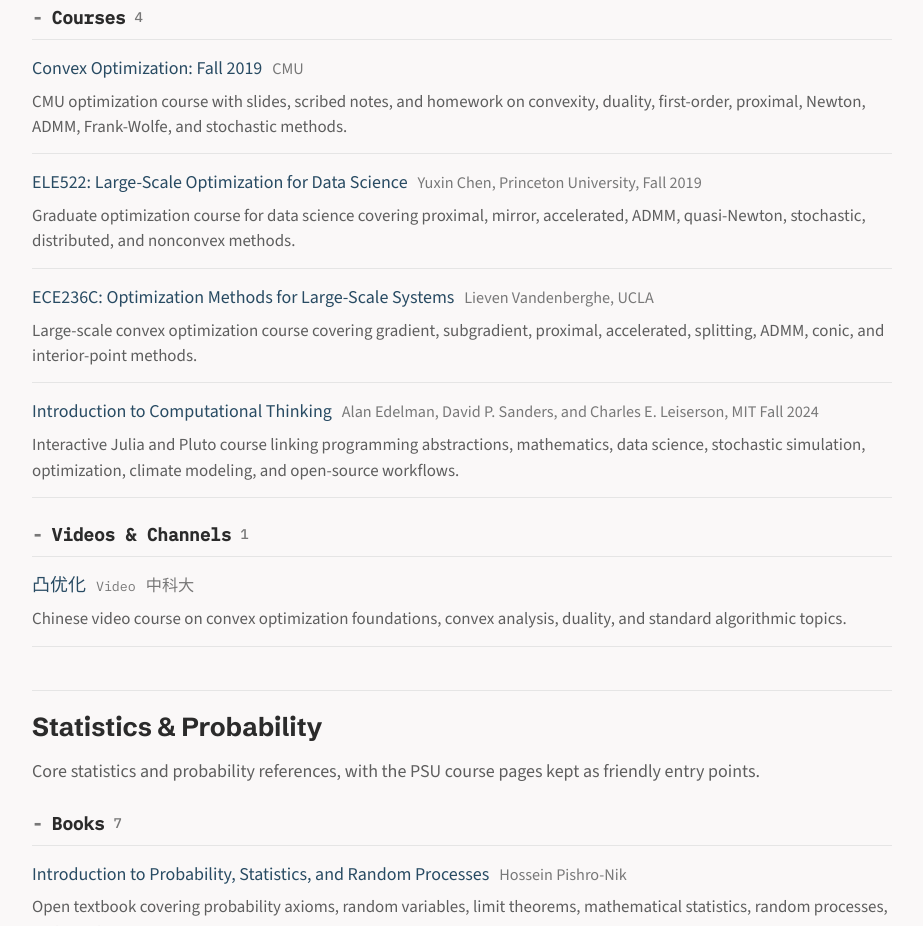
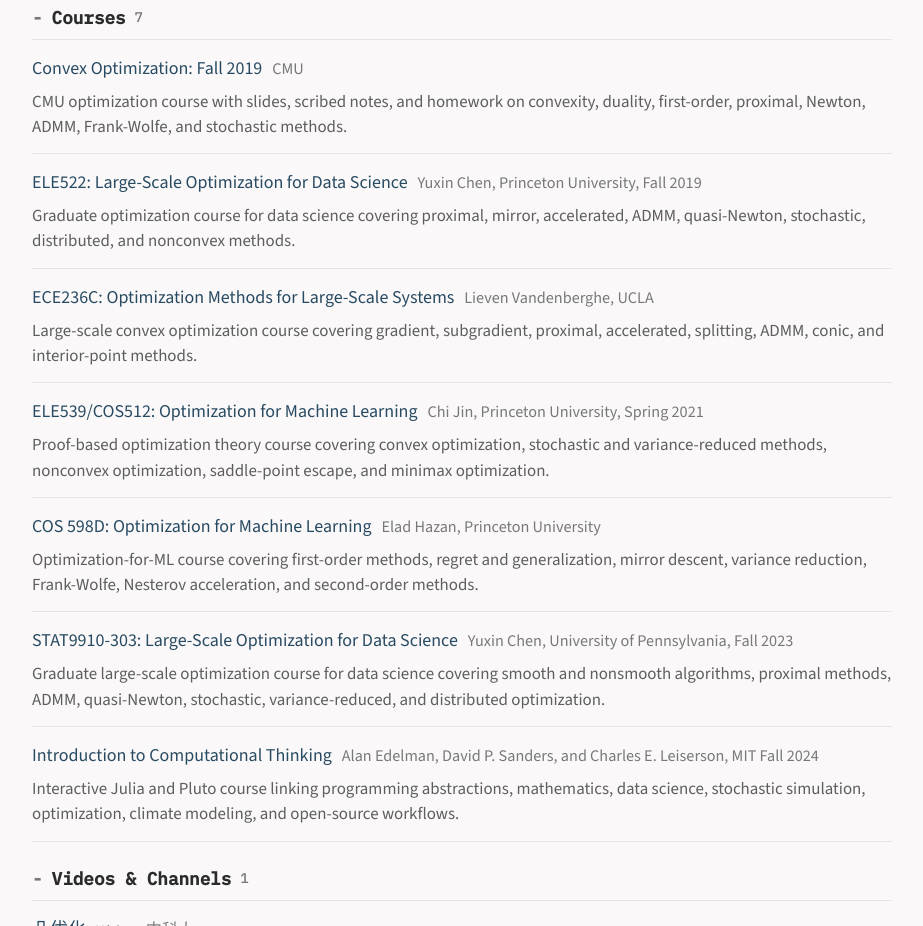
Before and after one commit to By-Xin/By-Xin.github.io, an Astro site: page /writing/statdiy in a window 1280 px wide. Shown: the part 1091-2017 px from the top of the page, without its empty margins (118-1041 px from the left). Built offline with nearby package versions, Linux system fonts and the light colour scheme; Astro itself is replaced by a stand-in of ours.

Commit message:
Add optimization for machine learning courses

```diff
--- a/src/pages/writing/statdiy.astro
+++ b/src/pages/writing/statdiy.astro
@@ -74,6 +74,27 @@
         href: "https://www.seas.ucla.edu/~vandenbe/236C/",
         meta: "Lieven Vandenberghe, UCLA",
         note: "Large-scale convex optimization course covering gradient, subgradient, proximal, accelerated, splitting, ADMM, conic, and interior-point methods.",
+      },
+      {
+        kind: "Course",
+        title: "ELE539/COS512: Optimization for Machine Learning",
+        href: "https://sites.google.com/view/cjin/teaching/ece539cos512-2021-ver",
+        meta: "Chi Jin, Princeton University, Spring 2021",
+        note: "Proof-based optimization theory course covering convex optimization, stochastic and variance-reduced methods, nonconvex optimization, saddle-point escape, and minimax optimization.",
+      },
+      {
+        kind: "Course",
+        title: "COS 598D: Optimization for Machine Learning",
+        href: "https://sites.google.com/view/optimization4machinelearning/lectures?authuser=0",
+        meta: "Elad Hazan, Princeton University",
+        note: "Optimization-for-ML course covering first-order methods, regret and generalization, mirror descent, variance reduction, Frank-Wolfe, Nesterov acceleration, and second-order methods.",
+      },
+      {
+        kind: "Course",
+        title: "STAT9910-303: Large-Scale Optimization for Data Science",
+        href: "https://yuxinchen2020.github.io/large_scale_optimization/index.html",
+        meta: "Yuxin Chen, University of Pennsylvania, Fall 2023",
+        note: "Graduate large-scale optimization course for data science covering smooth and nonsmooth algorithms, proximal methods, ADMM, quasi-Newton, stochastic, variance-reduced, and distributed optimization.",
       },
       {
         kind: "Course",
```
